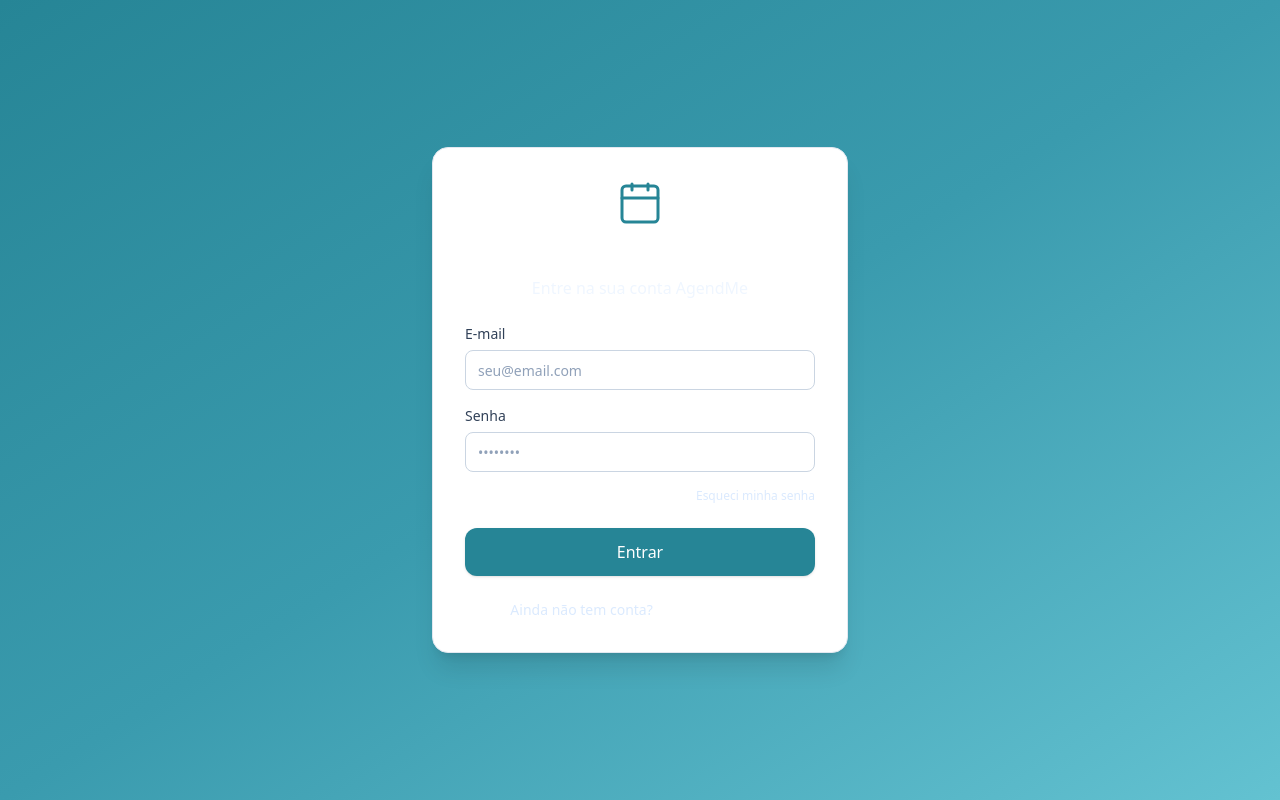
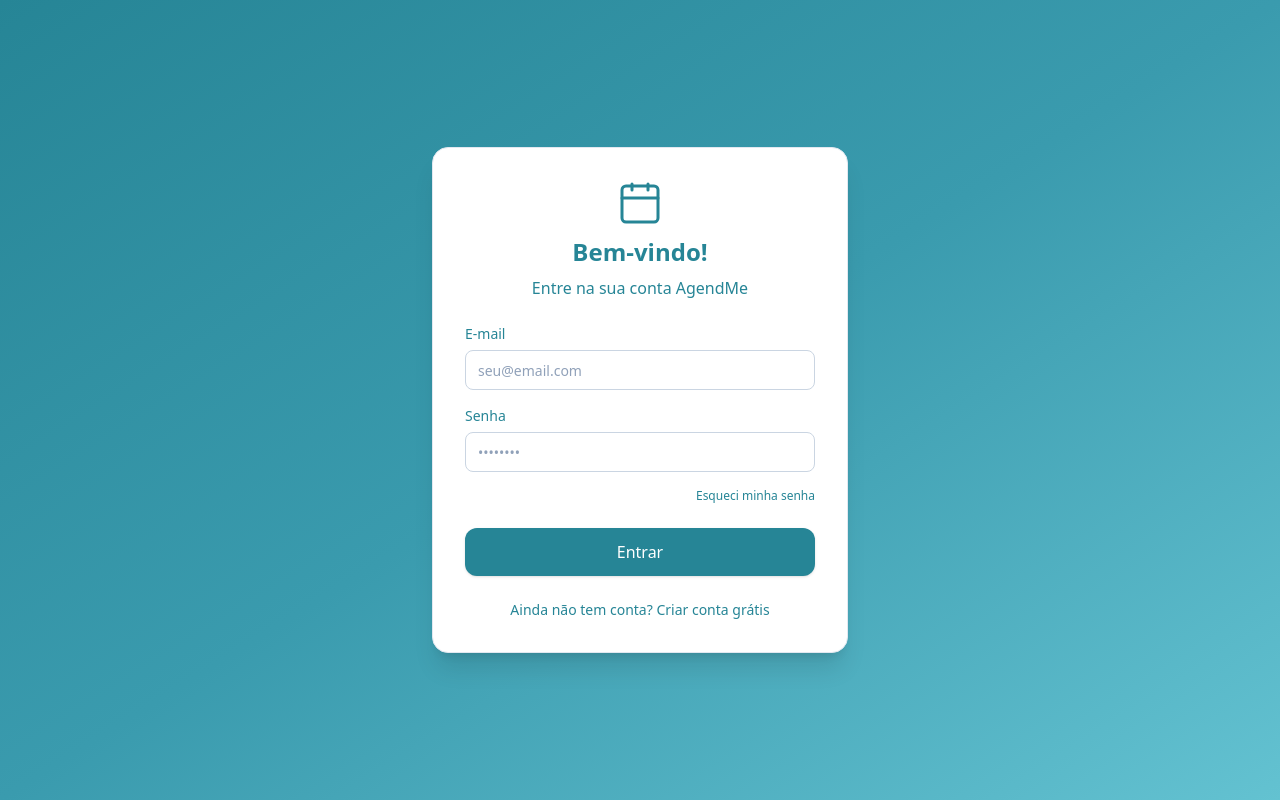
Before and after one commit to henriquebezerra/agend-me-web, a Next.js app: page /login in a window 1280 px wide. Built offline with nearby package versions, Linux system fonts and the light colour scheme; no server answers.

Commit message:
chore: ajuste toogle theme para login

```diff
--- a/src/app/(auth)/login/page.tsx
+++ b/src/app/(auth)/login/page.tsx
@@ -51,10 +51,10 @@
         {/* Brand */}
         <div className="flex flex-col items-center gap-2 text-center px-2 sm:px-0">
           <Calendar className="h-12 w-12 text-[#268596]" strokeWidth={1.5} />
-          <h1 className="text-xl sm:text-2xl font-bold text-white">
+          <h1 className="text-xl sm:text-2xl font-bold color-primary-login">
             {t('login.title')}
           </h1>
-          <p className="text-sm sm:text-base text-blue-50">
+          <p className="text-sm sm:text-base color-primary-login">
             {t('login.subtitle')} {APP_NAME}
           </p>
         </div>
@@ -91,7 +91,7 @@
           <div className="flex items-center justify-end">
             <Link
               href="/forgot-password"
-              className="text-xs text-blue-100 hover:text-white hover:underline dark:text-blue-200"
+              className="text-xs text-blue-100 color-primary-login hover:underline dark:text-blue-200"
             >
               {t('login.forgotPassword')}
             </Link>
@@ -108,11 +108,11 @@
         </form>
 
         {/* Footer */}
-        <p className="text-center text-sm text-blue-100 dark:text-blue-200">
+        <p className="text-center text-sm color-primary-login dark:text-blue-200">
           {t('login.noAccount')}{' '}
           <Link
             href="/register"
-            className="font-medium text-white hover:text-blue-100 hover:underline dark:text-blue-100"
+            className="font-medium color-primary-login hover:text-blue-100 hover:underline dark:text-blue-100"
           >
             {t('login.createAccount')}
           </Link>
--- a/src/app/globals.css
+++ b/src/app/globals.css
@@ -60,6 +60,8 @@
   --text-secondary: hsl(213, 31%, 91%);
   --text-muted: hsl(215, 20%, 65%);
   --text-subtle: hsl(215, 16%, 47%);
+  /*For Login */
+  --color-primary: hsl(210, 40%, 96%);
 }
 
 /* ============================================================
@@ -72,6 +74,8 @@
   .text-token-muted         { color: var(--text-muted); }
   .text-token-subtle        { color: var(--text-subtle); }
   .bg-token-surface-raised  { background-color: var(--surface-raised); }
+  /*For Login */
+  .color-primary-login      {color: var(--color-primary);}
 }
 
 /* ============================================================
--- a/src/components/ui/Input.tsx
+++ b/src/components/ui/Input.tsx
@@ -22,7 +22,7 @@
         {label && (
           <label
             htmlFor={inputId}
-            className="text-sm font-medium text-slate-700 dark:text-slate-200"
+            className="text-sm font-medium text-slate-700 color-primary-login dark:text-slate-200"
           >
             {label}
           </label>
```
